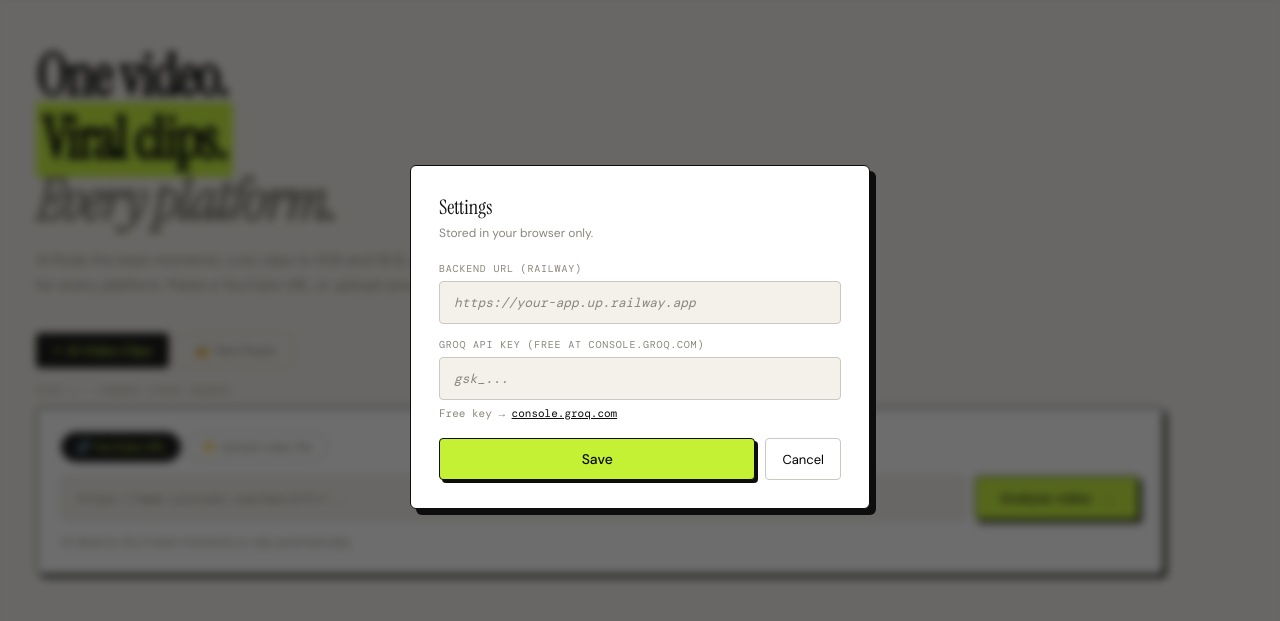
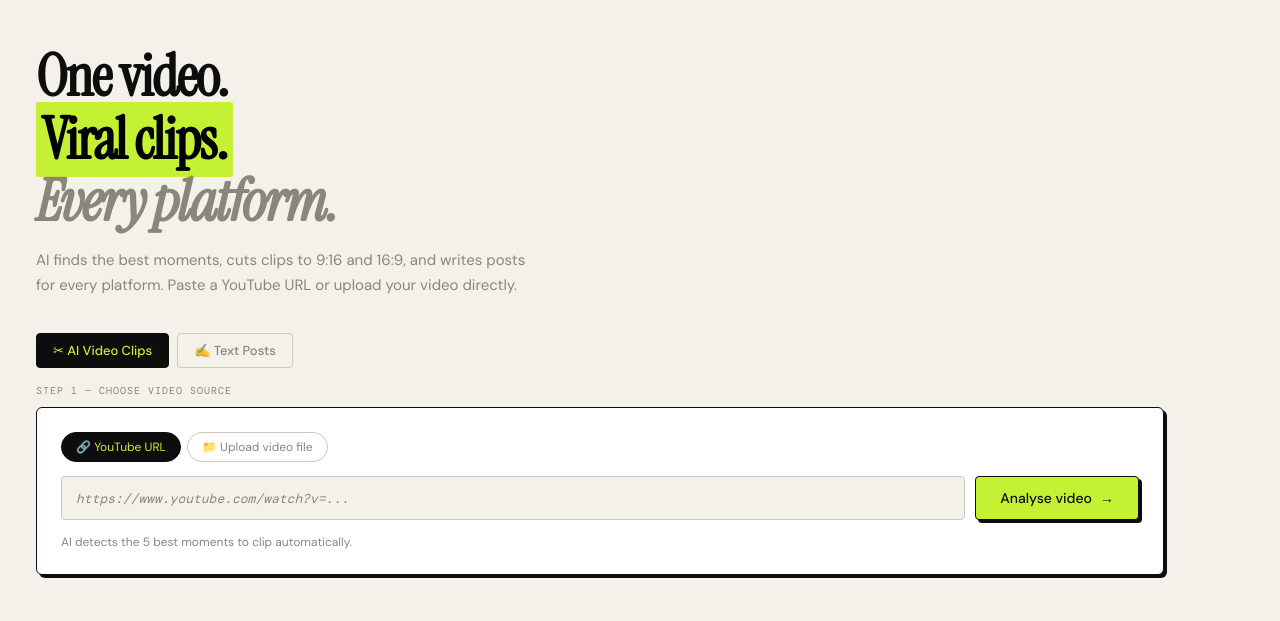
Before and after one commit to Advik041/vidpost-ai, a plain HTML site: page index.html in a window 1280 px wide. Shown: the part 63-684 px from the top of the page. Drawn offline with nearby package versions, Linux system fonts and the light colour scheme.

Commit message:
Update index.html

```diff
--- a/index.html
+++ b/index.html
@@ -221,9 +221,7 @@ input::placeholder{color:var(--muted);font-style:italic}
     <div class="cfg-sub">Stored in your browser only.</div>
     <label class="cfg-label">Backend URL (Railway)</label>
     <input type="text" id="cfg-backend" placeholder="https://your-app.up.railway.app"/>
-    <label class="cfg-label">Groq API key (free at console.groq.com)</label>
-    <input type="password" id="cfg-key" placeholder="gsk_..." autocomplete="off"/>
-    <div style="font-size:11px;color:var(--muted);font-family:'DM Mono',monospace;margin-top:6px">Free key → <a href="https://console.groq.com" target="_blank" style="color:var(--ink)">console.groq.com</a></div>
+    <div style="font-size:12px;color:var(--muted);line-height:1.6;margin-top:4px">AI processing is handled server-side. No API key needed.</div>
     <div class="cfg-actions">
       <button class="btn-save" onclick="saveCfg()">Save</button>
       <button class="btn-cancel" onclick="closeCfg()">Cancel</button>
@@ -233,10 +231,8 @@ input::placeholder{color:var(--muted);font-style:italic}
 
 <script>
 const CFG = {
-  get backend(){ return (localStorage.getItem('vp2_backend')||'').replace(/\/$/,'') },
-  get key(){     return localStorage.getItem('vp2_key')||'' },
-  set backend(v){ localStorage.setItem('vp2_backend', v.replace(/\/$/,'')) },
-  set key(v){     localStorage.setItem('vp2_key', v) }
+  get backend(){ return (localStorage.getItem('vp2_backend')||'https://vidpost-ai-production.up.railway.app').replace(/\/$/,'') },
+  set backend(v){ localStorage.setItem('vp2_backend', v.replace(/\/$/,'')) }
 };
 
 let selectedTone  = 'professional';
@@ -248,7 +244,7 @@ let currentMode   = 'url';
 let selectedFile  = null;
 
 window.addEventListener('DOMContentLoaded', () => {
-  if (!CFG.backend || !CFG.key) openCfg();
+  if (!CFG.backend) openCfg();
 
   document.querySelectorAll('#tone-row .btn-sm').forEach(b => {
     b.addEventListener('click', () => {
@@ -325,7 +321,7 @@ async function analyseUpload(){
   try {
     const formData = new FormData();
     formData.append('video', selectedFile);
-    formData.append('apiKey', CFG.key);
+    // no client key needed;
 
     const res = await fetch(CFG.backend+'/analyse-upload', {method:'POST', body: formData});
     const data = await res.json();
@@ -364,7 +360,7 @@ async function analyseVideo(){
   try {
     const res = await fetch(CFG.backend+'/analyse', {
       method:'POST', headers:{'Content-Type':'application/json'},
-      body: JSON.stringify({url, apiKey: CFG.key})
+      body: JSON.stringify({url})
     });
     const data = await res.json();
     if(!res.ok) throw new Error(data.error || 'Analysis failed');
@@ -549,10 +545,10 @@ async function copyPost(btn){
   setTimeout(()=>btn.textContent='Copy',2000);
 }
 
-function openCfg(){ $('cfg-backend').value=CFG.backend; $('cfg-key').value=CFG.key; $('cfg-overlay').classList.add('open'); }
+function openCfg(){ $('cfg-backend').value=CFG.backend; $('cfg-overlay').classList.add('open'); }
 function closeCfg(){ $('cfg-overlay').classList.remove('open'); }
 function handleOverlay(e){ if(e.target===$('cfg-overlay')) closeCfg(); }
-function saveCfg(){ CFG.backend=$('cfg-backend').value.trim(); CFG.key=$('cfg-key').value.trim(); closeCfg(); }
+function saveCfg(){ CFG.backend=$('cfg-backend').value.trim(); closeCfg(); }
 </script>
 </body>
 </html>
```
